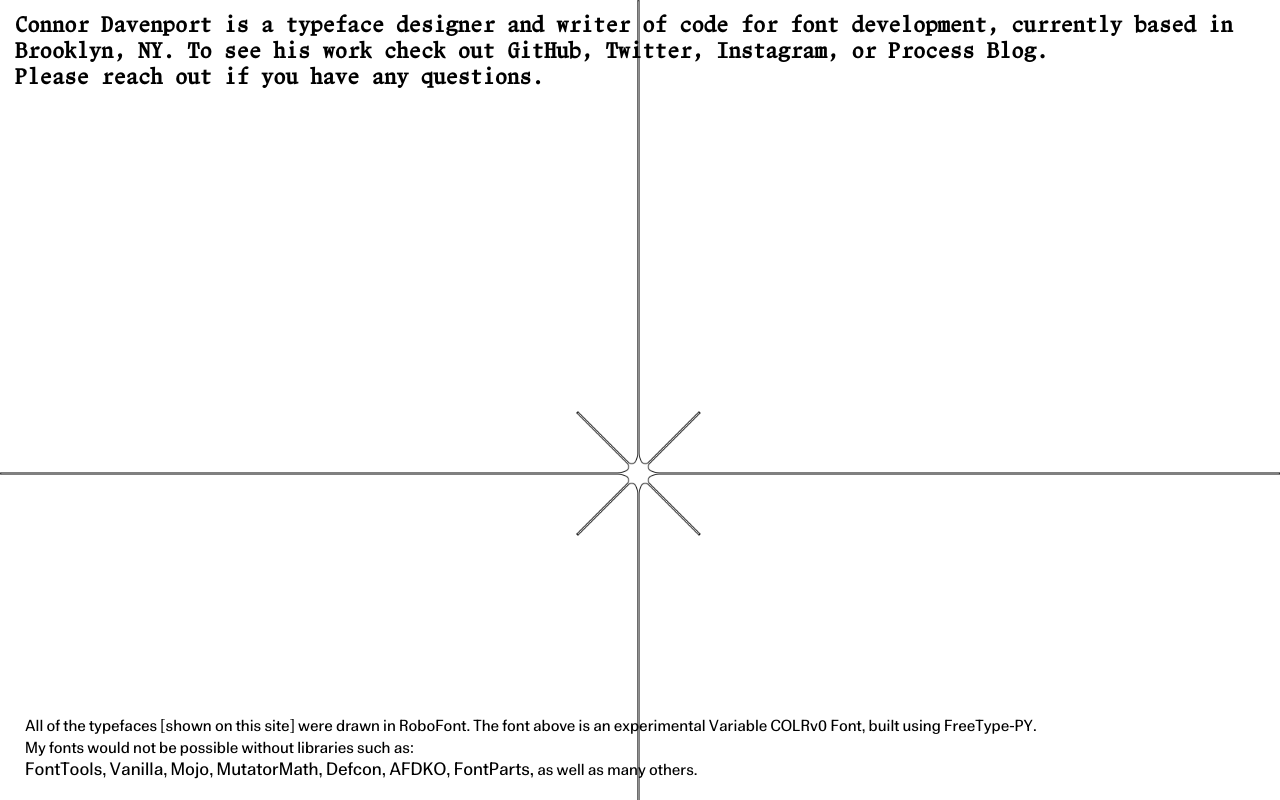
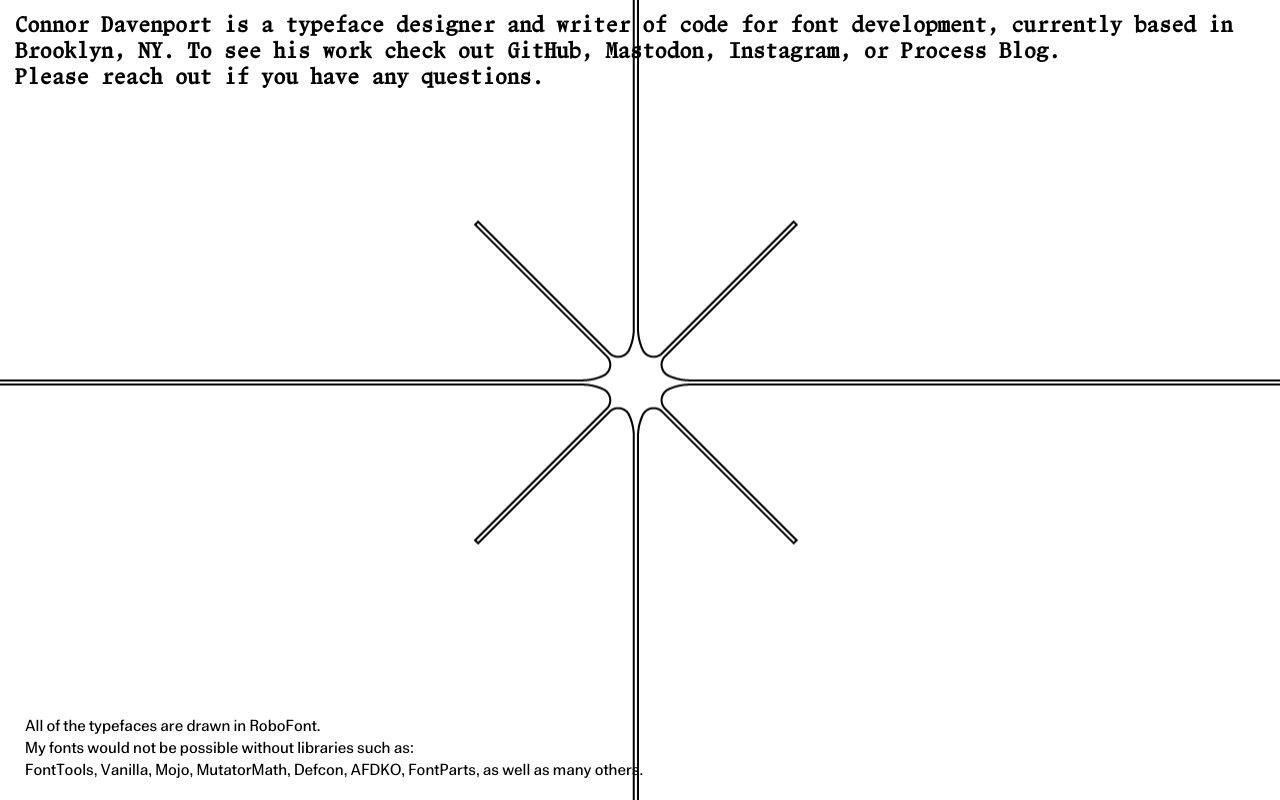
Before and after one commit to connordavenport/connordavenport.github.io, a plain HTML site: page index.html in a window 1280 px wide. Drawn offline with Linux system fonts and the light colour scheme.

Commit message:
more commits

```diff
--- a/index.html
+++ b/index.html
@@ -81,19 +81,21 @@ function copyToClipboard(text) {
 
 @font-face {
   font-family: Temporary;
-  src: url('fonts/Temporary-VF.woff2') format('woff2');
+  src: url('fonts/Temporary.woff2') format('woff2');
   font-weight: 1 999;
 }
 
 @font-face {
   font-family: Püterschein;
-  src: url('fonts/Püterschein-Regular.otf') format('opentype');
+  src: url('fonts/Püterschein.woff2') format('woff2');
 }
 
 body {
 
   background-image: url('images/star.png');
-  background-size: cover;
+  background-repeat: no-repeat;
+  background-attachment: fixed;
+  background-position: center;
 
 
 
@@ -166,9 +168,8 @@ body {
   font-size: 18px;
   background-color: #d9ffd4;
   color: #18cc00;
+  text-shadow: none;
   padding: 2px 10px;
-  border-color: red;
-  border-width: 7px;
   border-radius: 20px;
   &:after,
   &:before {
@@ -222,7 +223,6 @@ footer a:link {
   font-family: 'Temporary';
   font-weight: 400;
   transition: font-weight .08s ease-out;
-  font-size:18px;
 
   color: Black;
   text-decoration: none;
@@ -233,6 +233,7 @@ footer a:hover {
   font-weight: 800;
   text-decoration: none;
   letter-spacing: 0px;
+  text-shadow: none;
 }
 
 html {
@@ -241,74 +242,45 @@ html {
 
 h1 {
   font-family: 'Püterschein';
-  /*font-weight: 700;*/
-  /*font-variation-settings: "opsz" 12;*/
   font-size:20px;
   line-height: 26px;
-
   padding-bottom: 11px;
   padding-left: 15px;
 
-/*  text-shadow:
-    0px 0px 2px #4C4C4C;*/
 }
 
 a {
-  font-family: 'Püterschein';
-/*  font-weight: 700;
-  transition: .2s ease-out;
-*/
-  color: black;
-  text-decoration: none;
+    text-shadow: 0;
+    transition: all .5s;
+    -webkit-transition: all .5s;
+    color: black;
+    text-decoration: none;
 }
 
-/*a:hover {
-  font-family: 'Subpixel';
-  font-variation-settings: "opsz" 24;
-  letter-spacing: -3px;
+a:hover {
+   color: transparent;
+   text-shadow: 0 0 5px rgba(0,0,0,0.4);
 }
-*/
+
 
 </style>
 
 <body>
 <div id="container">
 
-<!-- <div id="background" class="center logo">
-  B
-</div> -->
 
 <div class="sticky">
-<!-- <h1>Connor Davenport<br>
-Typeface Designer & Font Developer<br><br>
-<a href="mailto:info@connordavenport.com?Subject=Hey%20There!">info@connordavenport.com</a>
-<b
-<a href="http://connordavenport.tumblr.com/" target="_blank">Process Blog</a>
-<a href="https://github.com/connordavenport" target="_blank">GitHub</a>
-<a href="https://twitter.com/connordavenpo" target="_blank">Twitter</a>
-<a href="https://www.instagram.com/arthur.fontzarelli/" target="_blank">Instagram</a>
 
-</h1> -->
-
-
-<h1>Connor Davenport is a typeface designer and writer of code for font development, currently based in Brooklyn, NY. To see his work check out <a href="https://github.com/connordavenport" target="_blank">GitHub</a>, <a href="https://twitter.com/connordavenpo" target="_blank">Twitter</a>, <a href="https://www.instagram.com/arthur.fontzarelli/" target="_blank">Instagram</a>, or <a href="http://connordavenport.tumblr.com/" target="_blank">Process Blog</a>. <br>Please <a href="mailto:info@connordavenport.com">reach out</a> if you have any questions.
+<h1>Connor Davenport is a typeface designer and writer of code for font development, currently based in Brooklyn, NY. To see his work check out <a href="https://github.com/connordavenport" target="_blank">GitHub</a>, <a href="https://typo.social/@arthurfontzarelli" target="_blank">Mastodon</a>, <a href="https://www.instagram.com/arthur.fontzarelli/" target="_blank">Instagram</a>, or <a href="http://connordavenport.tumblr.com/" target="_blank">Process Blog</a>. <br>Please <a href="mailto:info@connordavenport.com">reach out</a> if you have any questions.
 </h1>
-
-
 </div>
 
-
-<!-- <div class="blend center"><img src="images/logo-small.png"></div> -->
-
 <footer>
-  <p>All of the typefaces [shown on this site] were drawn in RoboFont. The font above is an experimental Variable COLRv0 Font, built using FreeType-PY.<br> My fonts would not be possible without libraries such as:<br><a href="https://github.com/fonttools/fonttools" target="_blank">FontTools,</a> <a href="https://github.com/robotools/vanilla" target="_blank">Vanilla,</a> <a href="https://robofont.com/documentation/building-tools/toolspace/mojo/" target="_blank">Mojo,</a> <a href="https://github.com/LettError/MutatorMath" target="_blank">MutatorMath,</a> <a href="https://github.com/robotools/defcon" target="_blank">Defcon,</a> <a href="https://github.com/adobe-type-tools/afdko" target="_blank">AFDKO,</a> <a href="https://github.com/robotools/fontParts" target="_blank">FontParts,</a> as well as many others.<br></p>
+  <p>All of the typefaces are drawn in RoboFont.<br> My fonts would not be possible without libraries such as:<br><a href="https://github.com/fonttools/fonttools" target="_blank">FontTools,</a> <a href="https://github.com/robotools/vanilla" target="_blank">Vanilla,</a> <a href="https://robofont.com/documentation/building-tools/toolspace/mojo/" target="_blank">Mojo,</a> <a href="https://github.com/LettError/MutatorMath" target="_blank">MutatorMath,</a> <a href="https://github.com/robotools/defcon" target="_blank">Defcon,</a> <a href="https://github.com/adobe-type-tools/afdko" target="_blank">AFDKO,</a> <a href="https://github.com/robotools/fontParts" target="_blank">FontParts,</a> as well as many others.<br></p>
 </footer>
 
 </div>
   </div>
 
-
-<!-- End Document
-  –––––––––––––––––––––––––––––––––––––––––––––––––– -->
 </body>
 </html>
```
Also changed, not shown: fonts/Püterschein.woff2 (added), fonts/Temporary.woff2 (added).
